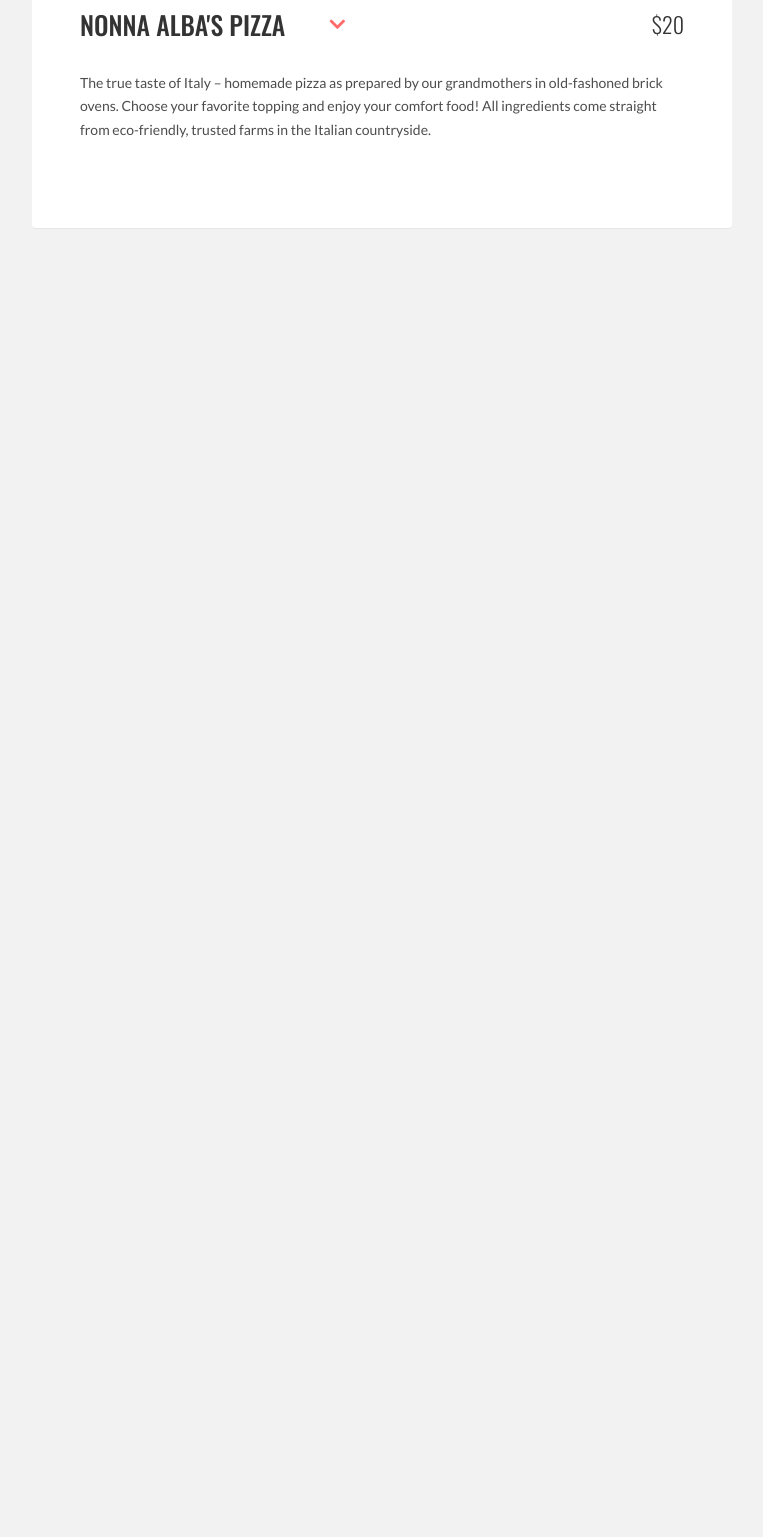
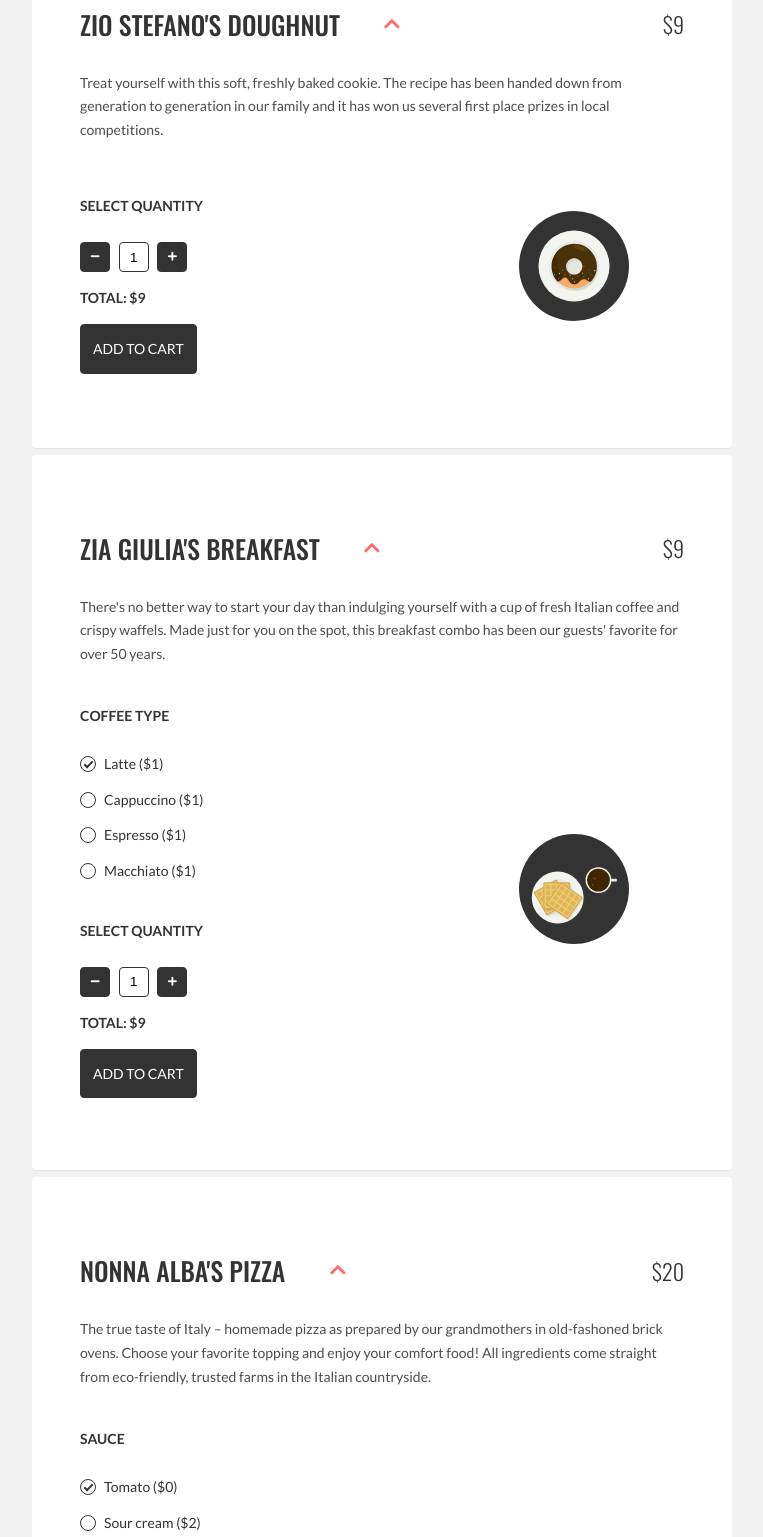
Before and after one commit to klaskow/pizzeria, a website: page src/index.html in a window 1280 px wide. Shown: the part 314-1851 px from the top of the page, without its empty margins (258-1021 px from the left). Before the commit the page ends 800 px from the top, so only its background shows below. Drawn offline with nearby package versions, Linux system fonts and the light colour scheme; files that its build step writes are made by us from their sources.

Commit message:
finished AmountWidget

```diff
--- a/src/index.html
+++ b/src/index.html
@@ -72,7 +72,7 @@
     <div id="product-list" class="product-list container"></div>
 
     <script id="template-menu-product" type="text/x-handlebars-template">
-      <article class="product"> <!-- product -->
+      <article class="product active"> <!-- product -->
 
           <header class="product__header">
             <h3 class="product__name no-spacing">{{ name }} <i class="fas fa-chevron-down product__icon"></i></h3>
@@ -129,7 +129,7 @@
                 <div class="widget-amount"> <!-- widget-amount -->
                   <h3 class="product__params-title">Select quantity</h3>
                   <a class="btn-quantity" href="#less"><i class="fas fa-minus"></i></a>
-                  <input type="text" name="amount" value="1">
+                  <input type="text" name="amount">
                   <a class="btn-quantity" href="#more"><i class="fas fa-plus"></i></a>
                 </div>
                 <p class="product__total-price">
--- a/src/js/data.js
+++ b/src/js/data.js
@@ -1,34 +1,34 @@
 const dataSource = {}; // eslint-disable-line no-unused-vars
 
 dataSource.products = {
-  // cake: {
-  //   class: 'small',
-  //   name: "Zio Stefano's Doughnut",
-  //   price: 9,
-  //   description:
-  //     'Treat yourself with this soft, freshly baked cookie. The recipe has been handed down from generation to generation in our family and it has won us several first place prizes in local competitions.',
-  //   images: ['<img class="active" src="images/doughnut.svg">']
-  // },
-  // breakfast: {
-  //   class: 'small',
-  //   name: "Zia Giulia's Breakfast",
-  //   price: 9,
-  //   description:
-  //     "There's no better way to start your day than indulging yourself with a cup of fresh Italian coffee and crispy waffels. Made just for you on the spot, this breakfast combo has been our guests' favorite for over 50 years.",
-  //   images: ['<img class="active" src="images/breakfast.svg">'],
-  //   params: {
-  //     coffee: {
-  //       label: 'Coffee type',
-  //       type: 'radios',
-  //       options: {
-  //         latte: { label: 'Latte', price: 1, default: true },
-  //         cappuccino: { label: 'Cappuccino', price: 1 },
-  //         espresso: { label: 'Espresso', price: 1 },
-  //         macchiato: { label: 'Macchiato ', price: 1 }
-  //       }
-  //     }
-  //   }
-  // },
+  cake: {
+    class: 'small',
+    name: "Zio Stefano's Doughnut",
+    price: 9,
+    description:
+      'Treat yourself with this soft, freshly baked cookie. The recipe has been handed down from generation to generation in our family and it has won us several first place prizes in local competitions.',
+    images: ['<img class="active" src="images/doughnut.svg">']
+  },
+  breakfast: {
+    class: 'small',
+    name: "Zia Giulia's Breakfast",
+    price: 9,
+    description:
+      "There's no better way to start your day than indulging yourself with a cup of fresh Italian coffee and crispy waffels. Made just for you on the spot, this breakfast combo has been our guests' favorite for over 50 years.",
+    images: ['<img class="active" src="images/breakfast.svg">'],
+    params: {
+      coffee: {
+        label: 'Coffee type',
+        type: 'radios',
+        options: {
+          latte: { label: 'Latte', price: 1, default: true },
+          cappuccino: { label: 'Cappuccino', price: 1 },
+          espresso: { label: 'Espresso', price: 1 },
+          macchiato: { label: 'Macchiato ', price: 1 }
+        }
+      }
+    }
+  },
   pizza: {
     name: "Nonna Alba's Pizza",
     price: 20,
@@ -79,36 +79,36 @@ dataSource.products = {
         }
       }
     }
+  },
+  salad: {
+    name: "Nonno Alberto's Salad",
+    price: 9,
+    description:
+      'A delicious salad made of fresh, home-grown products on a crispy lettuce base.',
+    images: [
+      '<img class="active" src="images/salad/plate.svg">',
+      '<img class="active ingredients-cucumber" src="images/salad/cucumber.svg" style="z-index: 1;">',
+      '<img class="active ingredients-tomatoes" src="images/salad/tomatoes.svg" style="z-index: 2;">',
+      '<img class="active ingredients-olives" src="images/salad/salad-olives.svg" style="z-index: 3;">',
+      '<img class="active ingredients-feta" src="images/salad/feta.svg" style="z-index: 4;">',
+      '<img class="active ingredients-herbs" src="images/salad/herbs.svg" style="z-index: 5;">',
+      '<img class="active ingredients-cheese" src="images/salad/cheese.svg" style="z-index: 6;">',
+      '<img class="active ingredients-pepper" src="images/salad/black-pepper.svg" style="z-index: 7;">'
+    ],
+    params: {
+      ingredients: {
+        label: 'Ingredients',
+        type: 'checkboxes',
+        options: {
+          cucumber: { label: 'Cucumber', price: 1, default: true },
+          tomatoes: { label: 'Tomatoes', price: 1, default: true },
+          olives: { label: 'Olives', price: 1, default: true },
+          feta: { label: 'Feta cheese', price: 1 },
+          cheese: { label: 'Cheese', price: 1 },
+          herbs: { label: 'Fresh herbs', price: 1, default: true },
+          pepper: { label: 'Black pepper', price: 1 }
+        }
+      }
+    }
   }
-  // salad: {
-  //   name: "Nonno Alberto's Salad",
-  //   price: 9,
-  //   description:
-  //     'A delicious salad made of fresh, home-grown products on a crispy lettuce base.',
-  //   images: [
-  //     '<img class="active" src="images/salad/plate.svg">',
-  //     '<img class="active ingredients-cucumber" src="images/salad/cucumber.svg" style="z-index: 1;">',
-  //     '<img class="active ingredients-tomatoes" src="images/salad/tomatoes.svg" style="z-index: 2;">',
-  //     '<img class="active ingredients-olives" src="images/salad/salad-olives.svg" style="z-index: 3;">',
-  //     '<img class="active ingredients-feta" src="images/salad/feta.svg" style="z-index: 4;">',
-  //     '<img class="active ingredients-herbs" src="images/salad/herbs.svg" style="z-index: 5;">',
-  //     '<img class="active ingredients-cheese" src="images/salad/cheese.svg" style="z-index: 6;">',
-  //     '<img class="active ingredients-pepper" src="images/salad/black-pepper.svg" style="z-index: 7;">'
-  //   ],
-  //   params: {
-  //     ingredients: {
-  //       label: 'Ingredients',
-  //       type: 'checkboxes',
-  //       options: {
-  //         cucumber: { label: 'Cucumber', price: 1, default: true },
-  //         tomatoes: { label: 'Tomatoes', price: 1, default: true },
-  //         olives: { label: 'Olives', price: 1, default: true },
-  //         feta: { label: 'Feta cheese', price: 1 },
-  //         cheese: { label: 'Cheese', price: 1 },
-  //         herbs: { label: 'Fresh herbs', price: 1, default: true },
-  //         pepper: { label: 'Black pepper', price: 1 }
-  //       }
-  //     }
-  //   }
-  // }
 };
--- a/src/js/script.js
+++ b/src/js/script.js
@@ -64,9 +64,9 @@
       thisProduct.renderInMenu();
       thisProduct.getElements();
       thisProduct.initOrderForm();
+      thisProduct.initAmountWidget();
       thisProduct.processOrder();
       thisProduct.initAccordion();
-      // console.log('new Product: ', thisProduct);
     }
 
     renderInMenu() {
@@ -105,6 +105,9 @@
       );
       thisProduct.imageWrapper = thisProduct.element.querySelector(
         select.menuProduct.imageWrapper
+      );
+      thisProduct.amountWidgetElem = thisProduct.element.querySelector(
+        select.menuProduct.amountWidget
       );
     }
 
@@ -163,6 +166,16 @@
       });
     }
 
+    initAmountWidget() {
+      const thisProduct = this;
+
+      thisProduct.amountWidget = new AmountWidget(thisProduct.amountWidgetElem);
+
+      thisProduct.amountWidgetElem.addEventListener('updated', function(e) {
+        thisProduct.processOrder();
+      });
+    }
+
     processOrder() {
       const thisProduct = this;
 
@@ -202,7 +215,79 @@
           }
         }
       }
+      price *= thisProduct.amountWidget.value;
       thisProduct.priceElem.innerText = price;
+    }
+  }
+
+  class AmountWidget {
+    constructor(element) {
+      const thisWidget = this;
+
+      thisWidget.getElements(element);
+      thisWidget.value = settings.amountWidget.defaultValue;
+      thisWidget.setValue(thisWidget.value);
+      thisWidget.initActions();
+    }
+
+    getElements(element) {
+      const thisWidget = this;
+
+      thisWidget.element = element;
+      thisWidget.input = thisWidget.element.querySelector(
+        select.widgets.amount.input
+      );
+      thisWidget.linkDecrease = thisWidget.element.querySelector(
+        select.widgets.amount.linkDecrease
+      );
+      thisWidget.linkIncrease = thisWidget.element.querySelector(
+        select.widgets.amount.linkIncrease
+      );
+    }
+
+    setValue(value) {
+      const thisWidget = this;
+
+      const newValue = parseInt(value);
+
+      const minValue = settings.amountWidget.defaultMin;
+      const maxValue = settings.amountWidget.defaultMax;
+
+      if (
+        thisWidget.value != newValue &&
+        newValue <= maxValue &&
+        newValue >= minValue
+      ) {
+        thisWidget.value = newValue;
+        thisWidget.announce();
+      }
+      thisWidget.input.value = thisWidget.value;
+    }
+
+    initActions() {
+      const thisWidget = this;
+
+      thisWidget.input.addEventListener('change', function(e) {
+        e.preventDefault();
+        thisWidget.setValue(thisWidget.input.value);
+      });
+
+      thisWidget.linkDecrease.addEventListener('click', function(e) {
+        e.preventDefault();
+        thisWidget.setValue(thisWidget.value - 1);
+      });
+
+      thisWidget.linkIncrease.addEventListener('click', function(e) {
+        e.preventDefault();
+        thisWidget.setValue(thisWidget.value + 1);
+      });
+    }
+
+    announce() {
+      const thisWidget = this;
+
+      const event = new Event('updated');
+      thisWidget.element.dispatchEvent(event);
     }
   }
 
```
